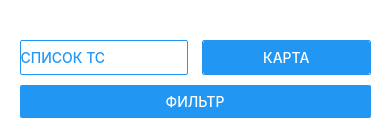
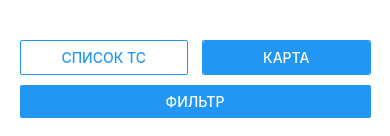
Before and after one commit to parunkov/ReactNative1, a React Native app: screen / in a window 390 px wide. Shown: the top 136 px of the page. Built offline with nearby package versions, Linux system fonts and the light colour scheme.

Commit message:
header styles

```diff
--- a/App.tsx
+++ b/App.tsx
@@ -188,11 +188,13 @@ const styles = StyleSheet.create({
     marginTop: 10,
   },
   titleText: {
+    width: '100%',
     marginTop: 8,
     fontSize: 14,
     textTransform: 'uppercase',
     fontWeight: '500',
     color: 'rgb(33, 150, 243)',
+    textAlign: 'center',
   },
   filter: {
     width: '90%'
```
